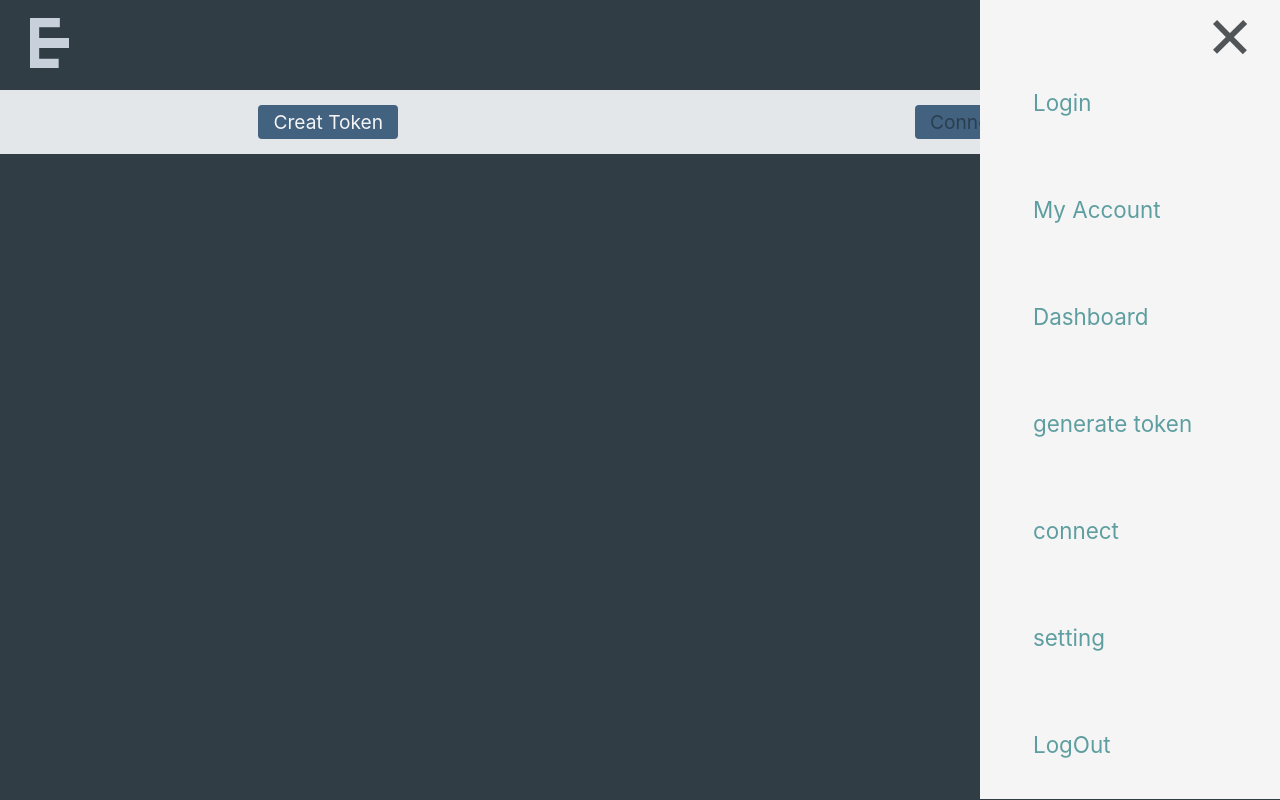
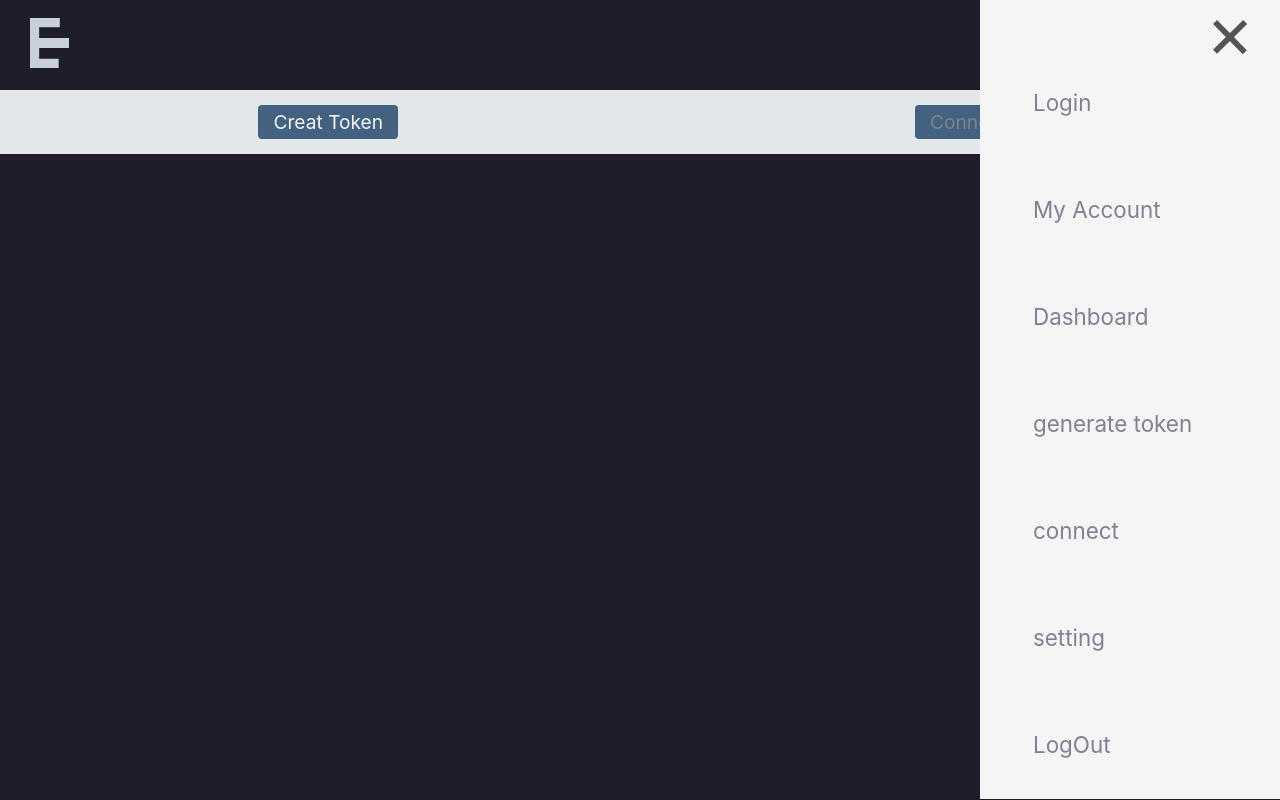
Before and after one commit to kiztopia1/enasiz, a React (Create React App) app: page / in a window 1280 px wide. Built offline with nearby package versions, Linux system fonts and the light colour scheme.

Commit message:
conventring css to scss

```diff
--- a/package.json
+++ b/package.json
@@ -12,7 +12,8 @@
     "react-redux": "^7.2.3",
     "react-router": "^6.0.2",
     "react-router-dom": "^6.0.2",
-    "react-scripts": "4.0.3"
+    "react-scripts": "4.0.3",
+    "sass": "^1.44.0"
   },
   "scripts": {
     "start": "react-scripts start",
--- a/src/App.css
+++ /dev/null
@@ -1,39 +0,0 @@
-.App {
-  text-align: center;
-}
-
-.App-logo {
-  height: 40vmin;
-  pointer-events: none;
-}
-
-@media (prefers-reduced-motion: no-preference) {
-  .App-logo {
-    animation: App-logo-float infinite 3s ease-in-out;
-  }
-}
-
-.App-header {
-  min-height: 100vh;
-  display: flex;
-  flex-direction: column;
-  align-items: center;
-  justify-content: center;
-  font-size: calc(10px + 2vmin);
-}
-
-.App-link {
-  color: rgb(112, 76, 182);
-}
-
-@keyframes App-logo-float {
-  0% {
-    transform: translateY(0);
-  }
-  50% {
-    transform: translateY(10px);
-  }
-  100% {
-    transform: translateY(0px);
-  }
-}
--- a/src/App.js
+++ b/src/App.js
@@ -1,6 +1,5 @@
 
 import {BrowserRouter as Router, Route, Routes} from 'react-router-dom';
-import './App.css';
 
 // components
 import Home from './pages/home/home'
--- a/src/global/nav/nav.js
+++ b/src/global/nav/nav.js
@@ -1,6 +1,6 @@
 import React,{  } from 'react'
 import { Link } from 'react-router-dom'
-import './index.css'
+import './index.scss'
 
 class Nav extends React.Component {
     constructor(props){
--- a/src/index.css
+++ /dev/null
@@ -1,33 +0,0 @@
-body {
-  margin: 0;
-  font-family: -apple-system, BlinkMacSystemFont, 'Segoe UI', 'Roboto', 'Oxygen',
-    'Ubuntu', 'Cantarell', 'Fira Sans', 'Droid Sans', 'Helvetica Neue',
-    sans-serif;
-  -webkit-font-smoothing: antialiased;
-  -moz-osx-font-smoothing: grayscale;
-  background-color: rgb(48, 61, 68);
-  overflow-x:hidden ;
-}
-*{
-  box-sizing: border-box;
-  margin:0px;
-  padding:0px;
-  text-decoration: none;
-  color: rgb(42, 62, 80);
-}
-.show{
-  display: inherit;
-}
-.hide{
-  display: none;
-}
-.error{
-  color: rgb(207, 48, 48);
-  padding:5px;
-}
-a{
-  color: cadetblue;
-}
-.white {
-  color: aliceblue;
-}
--- a/src/index.js
+++ b/src/index.js
@@ -1,6 +1,6 @@
 import React from 'react';
 import ReactDOM from 'react-dom';
-import './index.css';
+import './index.scss';
 import App from './App';
 import { store } from './app/store';
 import { Provider } from 'react-redux';
--- /dev/null
+++ b/src/index.scss
@@ -0,0 +1,35 @@
+@import './variables.scss';
+
+body {
+    margin: 0;
+    font-family: -apple-system, BlinkMacSystemFont, 'Segoe UI', 'Roboto', 'Oxygen',
+      'Ubuntu', 'Cantarell', 'Fira Sans', 'Droid Sans', 'Helvetica Neue',
+      sans-serif;
+    -webkit-font-smoothing: antialiased;
+    -moz-osx-font-smoothing: grayscale;
+    background-color: $base-color;
+    overflow-x:hidden ;
+  }
+*{
+    box-sizing: border-box;
+    margin:0px;
+    padding:0px;
+    text-decoration: none;
+    color: $light-color;
+}
+.show{
+    display: inherit;
+  }
+.hide{
+    display: none;
+  }
+.error{
+    color: rgb(207, 48, 48);
+    padding:5px;
+  }
+a{
+    color: $light-color;
+  }
+.white {
+    color: aliceblue;
+  }
--- a/src/pages/signup/index.css
+++ b/src/pages/signup/index.scss
@@ -1,3 +1,5 @@
+@import '../../variables.scss';
+
 .main{
     display: flex;
     align-items: center;
@@ -24,7 +26,7 @@
     width: 150px;
 }
 .cont button{
-    border:1px solid black;
+    border:1px solid $base-color;
     padding: 2px 5px;
     border-radius: 3px;
     margin-top: 10px;
--- a/src/pages/signup/signup.js
+++ b/src/pages/signup/signup.js
@@ -1,6 +1,6 @@
 import React from 'react'
 import { Link } from 'react-router-dom';
-import './index.css'
+import './index.scss'
 class Signup extends React.Component {
     constructor(props){
         super(props);
--- /dev/null
+++ b/src/variables.scss
@@ -0,0 +1,3 @@
+$base-color: #1F1D2B;
+$light-color: #808191;
+$mid-color: #252836;
```
Also changed, not shown: src/global/nav/index.scss (renamed from src/global/nav/index.css), 1 other file (tests, documents, lock files or other folders).
